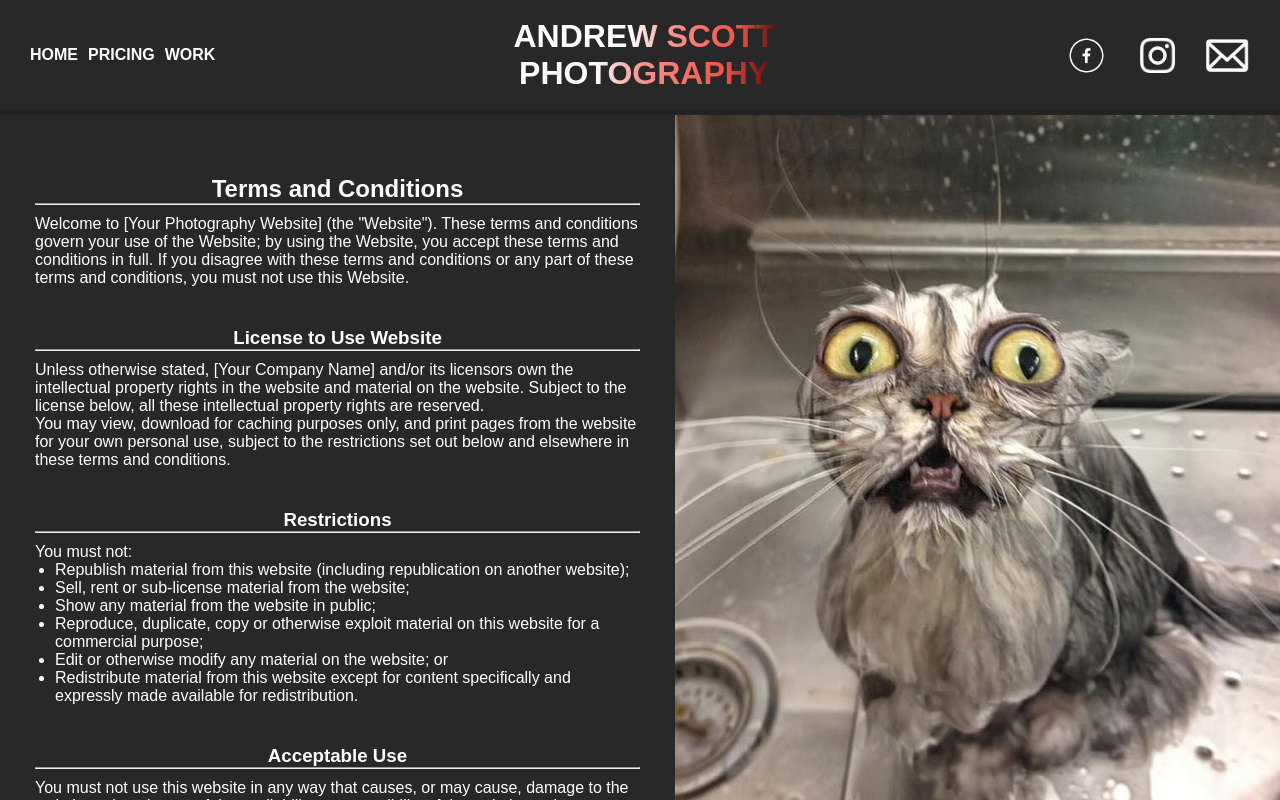
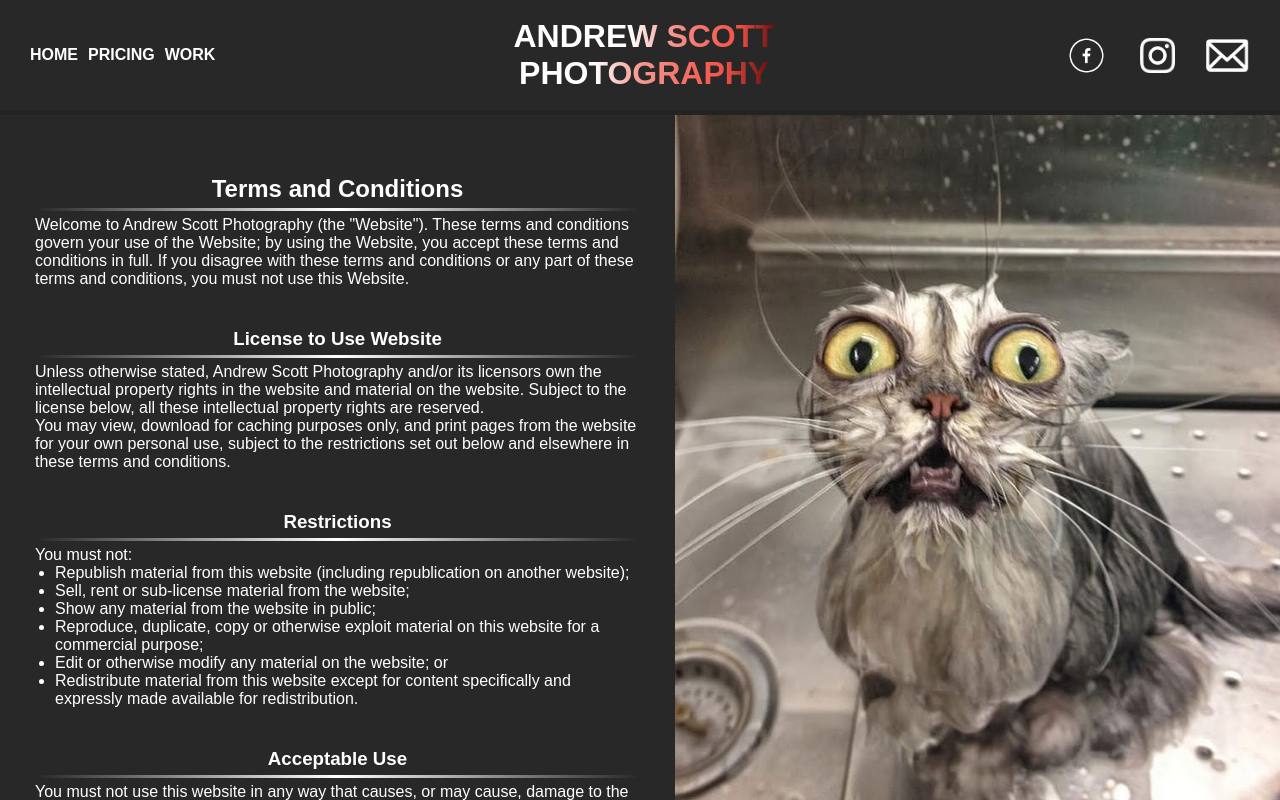
Before and after one commit to JJDOESIT/andy-site, an Angular app in the folder frontend/photography/: page /terms in a window 1280 px wide. Built offline with nearby package versions, Linux system fonts and the light colour scheme.

Commit message:
Styled terms page

```diff
--- a/frontend/photography/src/app/terms/terms.component.css
+++ b/frontend/photography/src/app/terms/terms.component.css
@@ -54,3 +54,20 @@
     color: white;
     margin-left: 20px;
 }
+
+.hr-gradient {
+    width: 100%;
+    height: 3px;
+    background: linear-gradient(to right, transparent, white, transparent);
+    margin: 5px 0;
+}
+
+hr::before {
+    content: "";
+    position: absolute;
+    top: 0;
+    left: 0;
+    width: 100%;
+    height: 100%;
+    background: linear-gradient(to bottom, rgba(255,255,255,0), rgba(255,255,255,1));
+}
--- a/frontend/photography/src/app/terms/terms.component.html
+++ b/frontend/photography/src/app/terms/terms.component.html
@@ -2,19 +2,19 @@
 <div class="terms">
     <div class="terms-left-text-container">
         <h2>Terms and Conditions</h2>
-        <hr>
+        <div class="hr-gradient"></div>
 
-        <p>Welcome to [Your Photography Website] (the "Website"). These terms and conditions govern your use of the Website; by using the Website, you accept these terms and conditions in full. If you disagree with these terms and conditions or any part of these terms and conditions, you must not use this Website.</p>
+        <p>Welcome to Andrew Scott Photography (the "Website"). These terms and conditions govern your use of the Website; by using the Website, you accept these terms and conditions in full. If you disagree with these terms and conditions or any part of these terms and conditions, you must not use this Website.</p>
 
         <h3>License to Use Website</h3>
-        <hr>
+        <div class="hr-gradient"></div>
 
-        <p>Unless otherwise stated, [Your Company Name] and/or its licensors own the intellectual property rights in the website and material on the website. Subject to the license below, all these intellectual property rights are reserved.</p>
+        <p>Unless otherwise stated, Andrew Scott Photography and/or its licensors own the intellectual property rights in the website and material on the website. Subject to the license below, all these intellectual property rights are reserved.</p>
 
         <p>You may view, download for caching purposes only, and print pages from the website for your own personal use, subject to the restrictions set out below and elsewhere in these terms and conditions.</p>
 
         <h3>Restrictions</h3>
-        <hr>
+        <div class="hr-gradient"></div>
 
         <p>You must not:</p>
         <ul>
@@ -27,25 +27,25 @@
         </ul>
 
         <h3>Acceptable Use</h3>
-        <hr>
+        <div class="hr-gradient"></div>
 
         <p>You must not use this website in any way that causes, or may cause, damage to the website or impairment of the availability or accessibility of the website; or in any way which is unlawful, illegal, fraudulent or harmful, or in connection with any unlawful, illegal, fraudulent or harmful purpose or activity.</p>
         <p>You must not use this website to copy, store, host, transmit, send, use, publish or distribute any material which consists of (or is linked to) any spyware, computer virus, Trojan horse, worm, keystroke logger, rootkit or other malicious computer software.</p>
-        <p>You must not conduct any systematic or automated data collection activities (including without limitation scraping, data mining, data extraction and data harvesting) on or in relation to this website without [Your Company Name]'s express written consent.</p>
+        <p>You must not conduct any systematic or automated data collection activities (including without limitation scraping, data mining, data extraction and data harvesting) on or in relation to this website without Andrew Scott Photography's express written consent.</p>
 
         <h3>Copyright</h3>
-        <hr>
+        <div class="hr-gradient"></div>
 
-        <p>Unless otherwise stated, [Your Company Name] owns the intellectual property rights in the website and material on the website. Subject to the license below, all these intellectual property rights are reserved.</p>
+        <p>Unless otherwise stated, Andrew Scott Photography owns the intellectual property rights in the website and material on the website. Subject to the license below, all these intellectual property rights are reserved.</p>
         <p>You may view, download for caching purposes only, and print pages from the website for your own personal use, subject to the restrictions set out below and elsewhere in these terms and conditions.</p>
 
         <h3>Refund Policy</h3>
-        <hr>
+        <div class="hr-gradient"></div>
 
         <p>I strive to provide exceptional photography services, but I understand that sometimes unforeseen circumstances arise. <br>If the standard requirements on my end are not met, we offer a partial refund as follows:</p>
 
         <h3>Partial Refund Criteria</h3>
-        <hr>
+        <div class="hr-gradient"></div>
         <ul>
             <li>If I fail to meet the agreed-upon shooting time or deliver the minimum number of edited photos</li>
             <li>Contact me within 7 days of receiving your gallery if you believe you qualify for a partial refund.</li>
@@ -55,12 +55,12 @@
         </ul>
 
         <h3>Contact Information</h3>
-        <hr>
+        <div class="hr-gradient"></div>
         <p>If you have any questions about these terms and conditions, please contact us at [Your Contact Information].</p>
 
         <h3>Variation</h3>
-        <hr>
-        <p>[Your Company Name] may revise these terms and conditions from time-to-time. Revised terms and conditions will apply to the use of this website from the date of the publication of the revised terms and conditions on this website. Please check this page regularly to ensure you are familiar with the current version.</p>
+        <div class="hr-gradient"></div>
+        <p>Andrew Scott Photography may revise these terms and conditions from time-to-time. Revised terms and conditions will apply to the use of this website from the date of the publication of the revised terms and conditions on this website. Please check this page regularly to ensure you are familiar with the current version.</p>
 
     </div>
 
```
